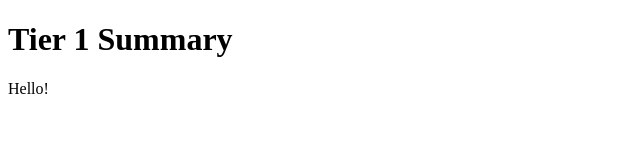
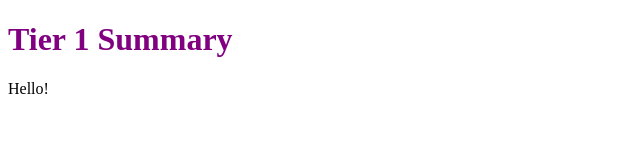
Before and after one commit to Ellusionism/tier1-summary, a plain HTML site: page index.html in a window 1280 px wide. Shown: the whole page, without its empty margins (0-640 px from the left). Drawn offline with Linux system fonts and the light colour scheme.

Commit message:
added css file

```diff
--- a/index.html
+++ b/index.html
@@ -4,6 +4,7 @@
  <meta charset="UTF-8">
  <meta http-equiv="X-UA-Compatible" content="IE=edge">
  <meta name="viewport" content="width=device-width, initial-scale=1.0">
+ <link href="main.css" rel="stylesheet">
  <title>Tier 1 Summary</title>
 </head>
 <body>
--- /dev/null
+++ b/main.css
@@ -0,0 +1,3 @@
+h1 {
+ color: purple;
+}
```
